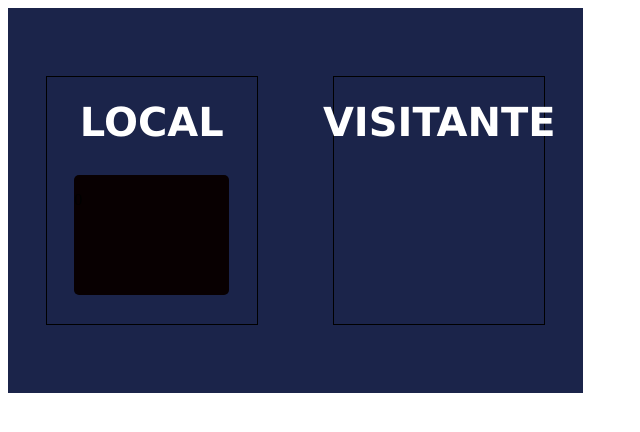
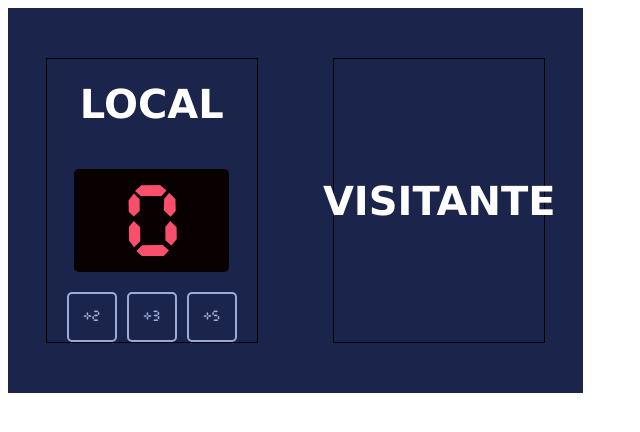
Before and after one commit to anbustamante/Contador, a plain HTML site: page index.html in a window 1280 px wide. Shown: the whole page, without its empty margins (0-640 px from the left). Drawn offline with Linux system fonts and the light colour scheme.

Commit message:
local casi listo faltan gaps

```diff
--- a/index.html
+++ b/index.html
@@ -12,7 +12,12 @@
         <div class="caja">
             <h1>LOCAL</h1>
             <div class="caja-contador">
-                <p>0</p>
+                <p class="puntaje">0</p>
+            </div>
+            <div class="contenedor-de-botones">
+                <button>+2</button>
+                <button>+3</button>
+                <button>+5</button>
             </div>
         </div>
         <div class="caja">
--- a/style.css
+++ b/style.css
@@ -1,3 +1,7 @@
+@font-face {
+    font-family: cursedTimerUlil;
+    src: url(CursedTimerUlil-Aznm.ttf);
+  }
 .contenedor{
     background-color:#1B244A;
     width: 575px;
@@ -8,11 +12,13 @@
 .caja{
     border: 1px solid black;
     width: 210px;
-    margin-top: 68px;
-    margin-bottom: 68px;
+    margin-top: 50px;
+    margin-bottom: 50px;
     display: flex;
     flex-direction: column;
     align-items: center;
+    justify-content: space-around;
+    gap: 20px;
 }
 h1{
     color: white;
@@ -22,7 +28,6 @@ h1{
     line-height: 36px;
     text-align: center;
     display: block;
-    margin-bottom: 35px;
 }
 .caja-contador{
     width: 155px;
@@ -31,5 +36,26 @@ h1{
     border-radius: 5px;
 }
 .puntaje{
+    position: absolute;
+    left: 125px;
+    top: 90px;
+    color: #F94f6d;
+    font-family: cursedTimerUlil;
+    font-size: 90px;
+}
+.contenedor-de-botones{
+    height: 50px;
+    display: flex;
+    gap: 10px
 
 }
+button{
+    color: #9AABD8;
+    border: 2px solid #9AABD8;
+    font-family: cursedTimerUlil;
+    text-decoration: none;
+    background-color: #1B244A;
+    width: 50px;
+    height: 50px;
+    border-radius: 5px;
+}
```
